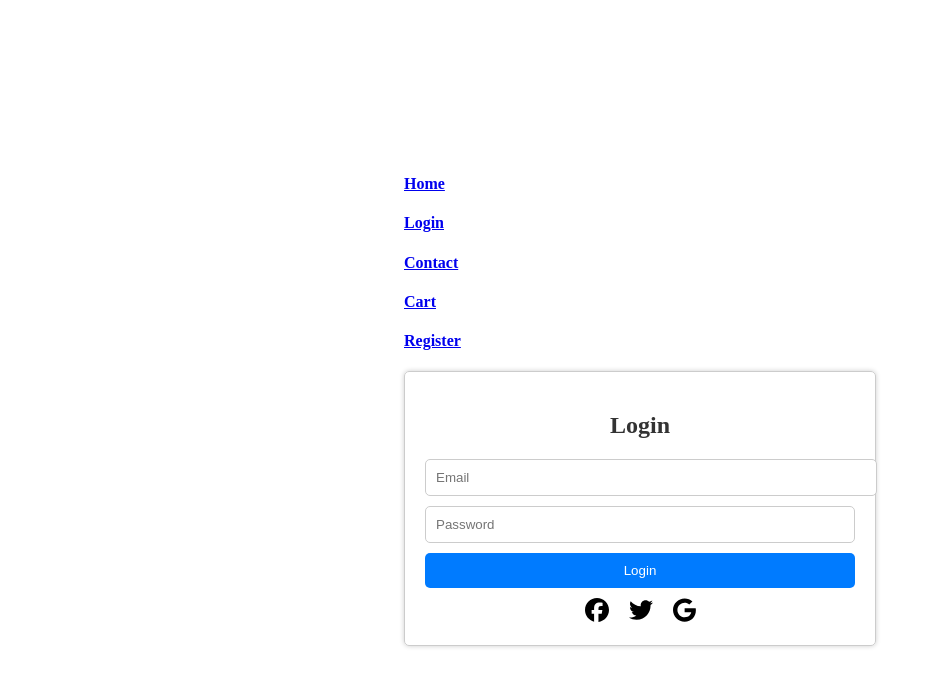
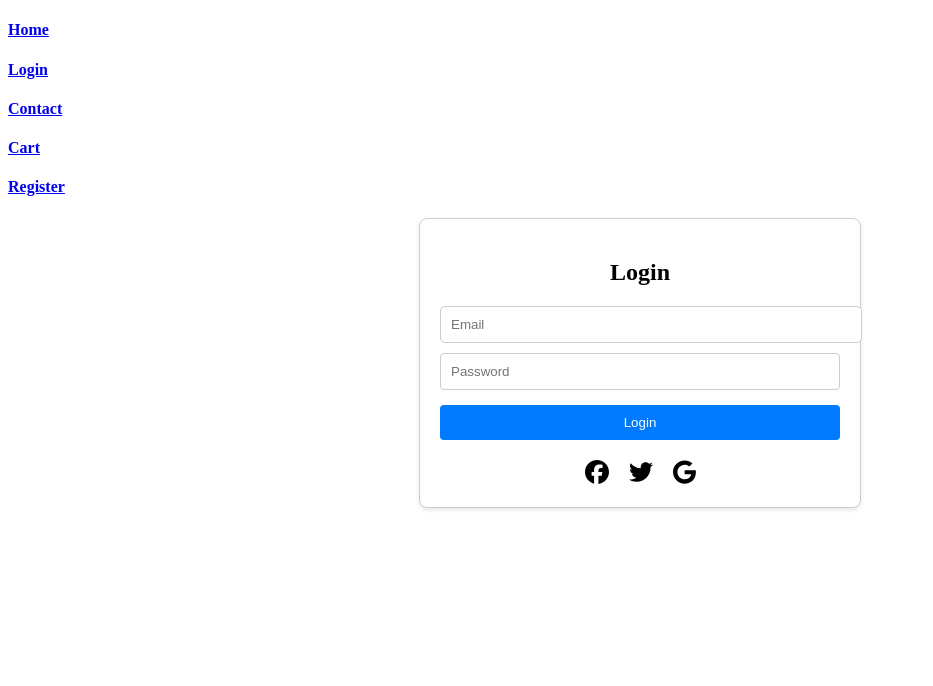
Before and after one commit to JamesKm08/Project-G5, a React (Create React App) app in the folder duka/: page /Login in a window 1280 px wide. Shown: the top 686 px of the page, without its empty margins (0-933 px from the left). Built offline with nearby package versions, Linux system fonts and the light colour scheme.

Commit message:
feat:style tje login page

```diff
--- a/duka/src/components/Login.css
+++ b/duka/src/components/Login.css
@@ -1,62 +1,52 @@
-body {
-    display: flex;
-    justify-content: center;
-    align-items: center;
-    height: 100vh;
-    margin: 0;
+/* Login.css */
+.form-container {
+  max-width: 400px;
+  margin: 0 auto;
+  padding: 20px;
+  border: 1px solid #ccc;
+  border-radius: 8px;
+  box-shadow: 0px 2px 4px rgba(0, 0, 0, 0.1);
 }
 
-  .form-container {
-    width: 430px;
-    height: auto;
-    padding: 20px;
-    border: 1px solid #ccc;
-    border-radius: 5px;
-    box-shadow: 0px 0px 5px 0px rgba(0, 0, 0, 0.2);
+.form-container h2 {
+  text-align: center;
+  margin-bottom: 20px;
 }
 
-  h2 {
-    text-align: center;
-    margin-bottom: 20px;
-    font-size: 24px;
-    color: #333;
-    font-weight: bold;
-  }
-
-  form {
+.form-container form {
   display: flex;
   flex-direction: column;
 }
 
-  input {
-    margin-bottom: 10px;
+.form-container input {
   padding: 10px;
+  margin-bottom: 15px;
   border: 1px solid #ccc;
-    border-radius: 5px;
+  border-radius: 4px;
 }
 
-  button {
+.form-container button {
   padding: 10px;
   background-color: #007bff;
-    color: #fff;
+  color: white;
   border: none;
-    border-radius: 5px;
+  border-radius: 4px;
   cursor: pointer;
 }
 
-  button:hover {
+.form-container button:hover {
   background-color: #0056b3;
 }
 
 .social-icons {
   display: flex;
   justify-content: center;
-    margin-top: 10px;
+  margin-top: 20px;
 }
 
 .social-icons span {
+  font-size: 24px;
   margin: 0 10px;
-    font-size: 24px;
   cursor: pointer;
 }
 
```
Lines whose indentation alone changed are shown as unchanged.
